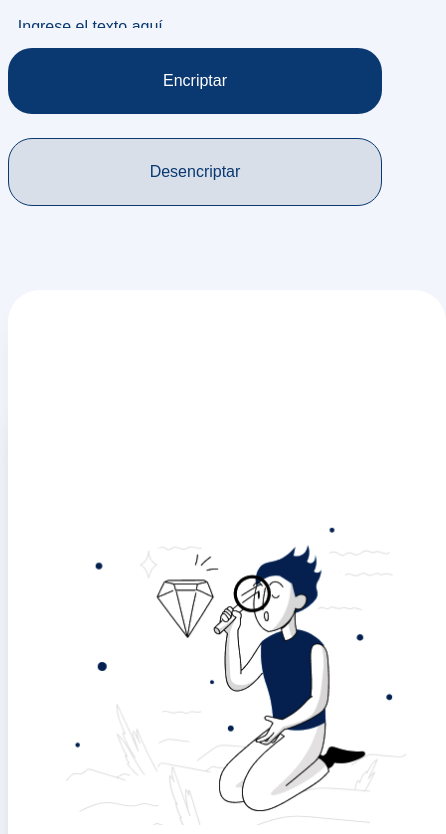
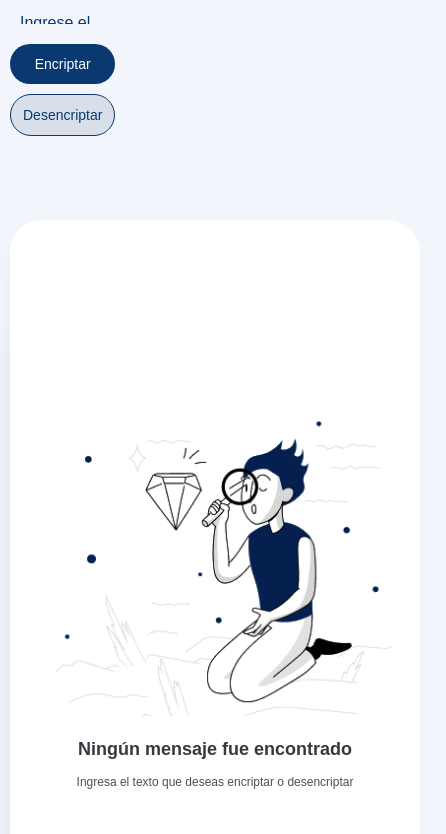
Before and after one commit to Edgars0129/Encriptador_Texto, a plain HTML site: page index.html in a window 390 px wide. Shown: the part 72-906 px from the top of the page, 446 px wide, since content can reach past the window. Drawn offline with Linux system fonts and the light colour scheme.

Commit message:
Responsividad en Escritorio

```diff
--- a/style.css
+++ b/style.css
@@ -9,9 +9,9 @@ body, html {
 
 .parent {
     display: grid;
-    grid-template-columns: auto minmax(0, 1fr) auto;
+    grid-template-columns: minmax(auto, 1fr) minmax(250px, 2fr) minmax(auto, 1fr);
     grid-template-rows: auto 1fr auto;
-    gap: 20px;
+    gap: 2vmin;
     height: 100vh;
     width: 100vw;
     padding: 2vmin;
@@ -77,7 +77,7 @@ body, html {
     align-items: center;
     padding: 32px;
     text-align: center;
-    width: 400px;
+    width: 250px;
     height: 100%;
 }
 
@@ -94,6 +94,11 @@ body, html {
     max-width: 100%;
     height: auto;
     margin-bottom: 2vmin;
+}
+
+.div1 img, .div3 img {
+    max-width: 100%;
+    height: auto;
 }
 
 .div3 h2 {
@@ -162,3 +167,56 @@ body, html {
         width: 100%;
     }
 }
+
+
+@media (max-width: 480px) {
+    .parent {
+        padding: 10px;
+    }
+
+    .div3 {
+        padding: 20px;
+    }
+
+    .button-primary, .button-secondary, .button-copy {
+        height: 50px;
+        font-size: 14px;
+    }
+}
+
+
+@media (max-width: 1024px) and (min-width: 769px) {
+    .div3 {
+        width: 200px;
+    }
+}
+
+@media (max-width: 1200px) {
+    .parent {
+        grid-template-columns: 1fr 2fr 1fr;
+    }
+}
+
+@media (max-width: 992px) {
+    .parent {
+        grid-template-columns: 1fr 3fr;
+    }
+    .div3 {
+        grid-column: 1 / -1;
+    }
+}
+
+
+@media (hover: none) {
+    .button-primary, .button-secondary, .button-copy {
+        padding: 12px;
+    }
+}
+
+@media (max-width: 768px) {
+    .button-container {
+        display: flex;
+        flex-direction: column;
+        gap: 10px;
+    }
+}
```
